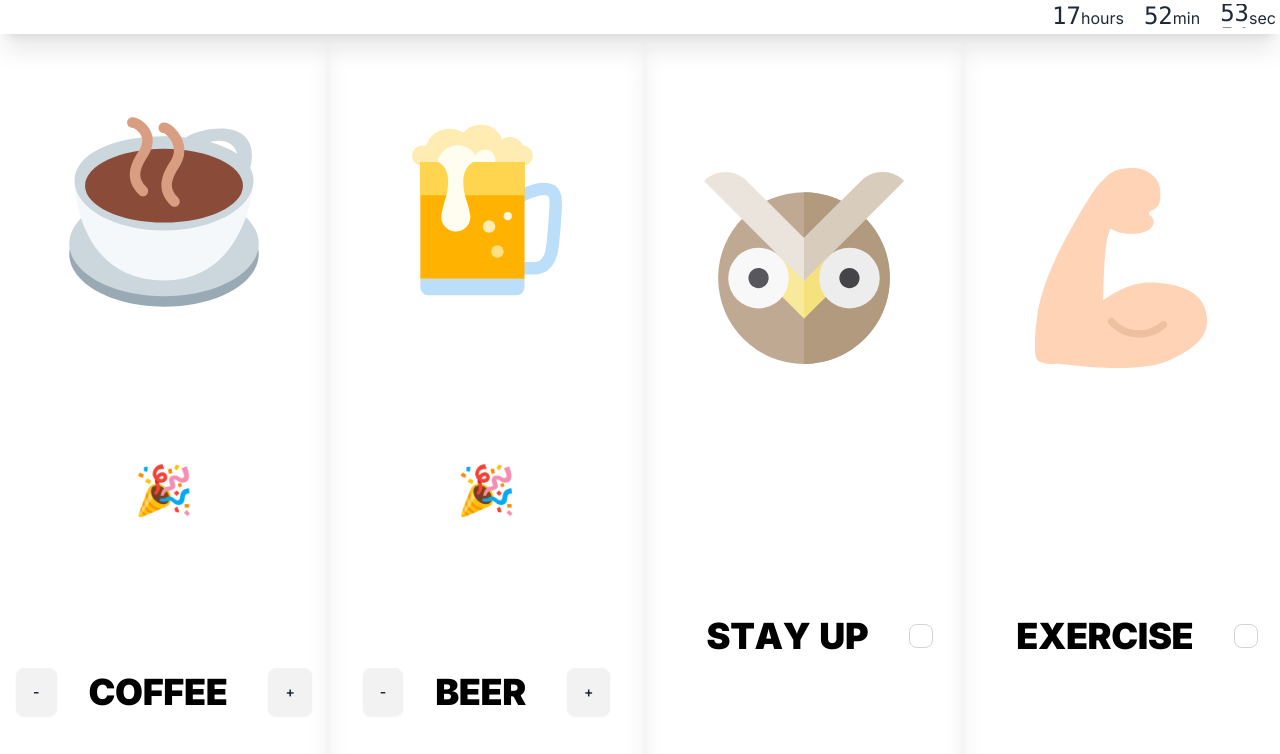
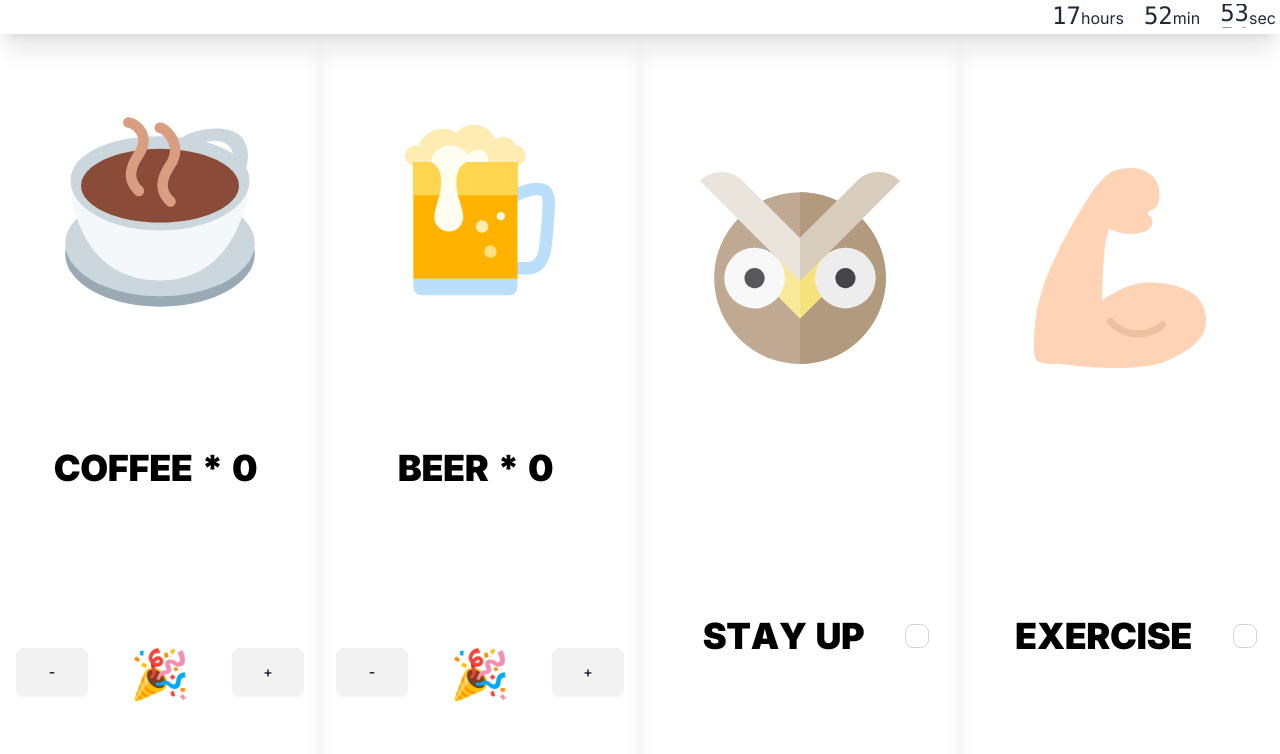
Before and after one commit to stefan-ysh/better-me, a Next.js app: page /daily/1 in a window 1280 px wide. Shown: the top 754 px of the page. Built offline with nearby package versions, Linux system fonts and the light colour scheme.

Commit message:
feat:coofe and beer

```diff
--- a/src/app/daily/[date]/page.tsx
+++ b/src/app/daily/[date]/page.tsx
@@ -12,7 +12,7 @@ import { annotate } from "rough-notation";
 import { useState } from "react";
 
 // emoji list
-const emoji = ["🎉", "👍", "😘", "🙂", "🤔", "😤", "😡"];
+const emoji = ["🎉", "🙂", "🤔", "😤", "😡", "🤬"];
 export default function Page({ params }: { params: { date: string } }) {
   const [el, setEl] = useState<any>({});
 
@@ -46,22 +46,10 @@ export default function Page({ params }: { params: { date: string } }) {
       <div className="flex justify-around md:flex-row flex-col absolute top-8 left-0 right-0 bottom-0">
         <div className="w-full shadow-xl p-4 text-center flex-1 flex items-center justify-around flex-col">
           <Image src="/coffee.svg" alt="logo" width={200} height={200} />
-          <div className="w-full items-center flex flex-col text-5xl h-24 overflow-hidden relative">
-            {emoji.map((item, index) => (
-              <div
-                style={{
-                  transition: "all 0.5s ease",
-                  top: `${index * 100 - coffeeIdx * 100}px`,
-                }}
-                className="w-24 h-24 absolute leading-[100px]"
-              >
-                {item}
-              </div>
-            ))}
-          </div>
-          <div className="flex items-center">
+          <TextAnimate text={ "COFFEE * " + coffeeIdx} type="rollIn" />
+          <div className="w-full flex items-center relative overflow-hidden ">
             <button
-              className="btn"
+              className="btn w-1/4 absolute left-0"
               onClick={() => {
                 if (coffeeIdx > 0) {
                   setCoffeeIdx(coffeeIdx - 1);
@@ -72,9 +60,21 @@ export default function Page({ params }: { params: { date: string } }) {
             >
               -
             </button>
-            <TextAnimate text="COFFEE" type="rollIn" />
+            <div className="w-full items-center flex flex-col text-5xl h-24 ">
+              {emoji.map((item, index) => (
+                <div
+                  style={{
+                    transition: "all 0.5s ease",
+                    top: `${index * 100 - coffeeIdx * 100}px`,
+                  }}
+                  className="w-24 h-24 absolute leading-[100px]"
+                >
+                  {item}
+                </div>
+              ))}
+            </div>
             <button
-              className="btn"
+              className="btn w-1/4 absolute right-0"
               onClick={() => {
                 if (coffeeIdx < emoji.length - 1) {
                   setCoffeeIdx(coffeeIdx + 1);
@@ -87,22 +87,10 @@ export default function Page({ params }: { params: { date: string } }) {
         </div>
         <div className="w-full shadow-xl p-4 text-center flex-1 flex items-center justify-around flex-col">
           <Image src="/beer.svg" alt="logo" width={200} height={200} />
-          <div className="w-full items-center flex flex-col text-5xl h-24 overflow-hidden relative">
-            {emoji.map((item, index) => (
-              <div
-                style={{
-                  transition: "all 0.5s ease",
-                  top: `${index * 100 - beerIdx * 100}px`,
-                }}
-                className="w-24 h-24 absolute leading-[100px]"
-              >
-                {item}
-              </div>
-            ))}
-          </div>
-          <div className="flex items-center">
+          <TextAnimate text={ "BEER * " + beerIdx} type="rollIn" />
+          <div className="w-full flex items-center relative overflow-hidden ">
             <button
-              className="btn"
+              className="btn w-1/4 absolute left-0"
               onClick={() => {
                 if (beerIdx > 0) {
                   setBeerIdx(beerIdx - 1);
@@ -113,9 +101,21 @@ export default function Page({ params }: { params: { date: string } }) {
             >
               -
             </button>
-            <TextAnimate text="BEER" type="rollIn" />
+            <div className="w-full items-center flex flex-col text-5xl h-24 ">
+              {emoji.map((item, index) => (
+                <div
+                  style={{
+                    transition: "all 0.5s ease",
+                    top: `${index * 100 - beerIdx * 100}px`,
+                  }}
+                  className="w-24 h-24 absolute leading-[100px]"
+                >
+                  {item}
+                </div>
+              ))}
+            </div>
             <button
-              className="btn"
+              className="btn w-1/4 absolute right-0"
               onClick={() => {
                 if (beerIdx < emoji.length - 1) {
                   setBeerIdx(beerIdx + 1);
```
